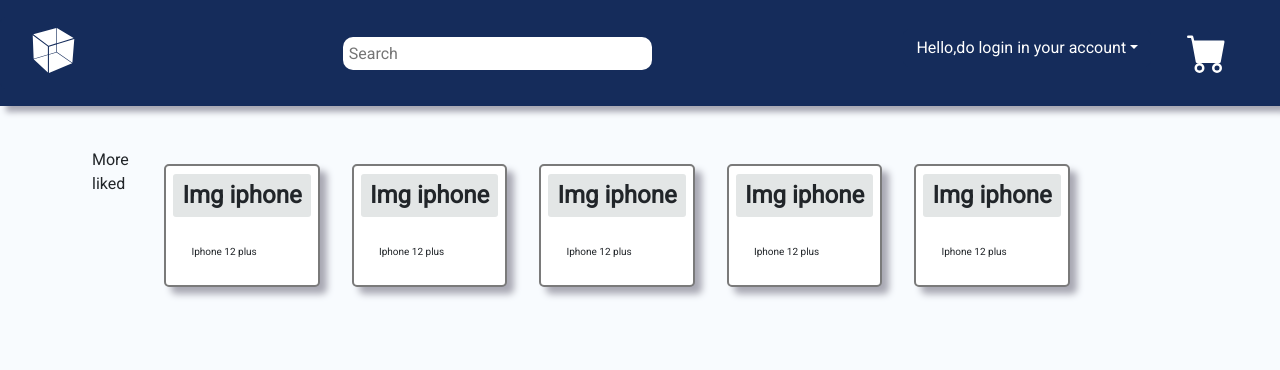
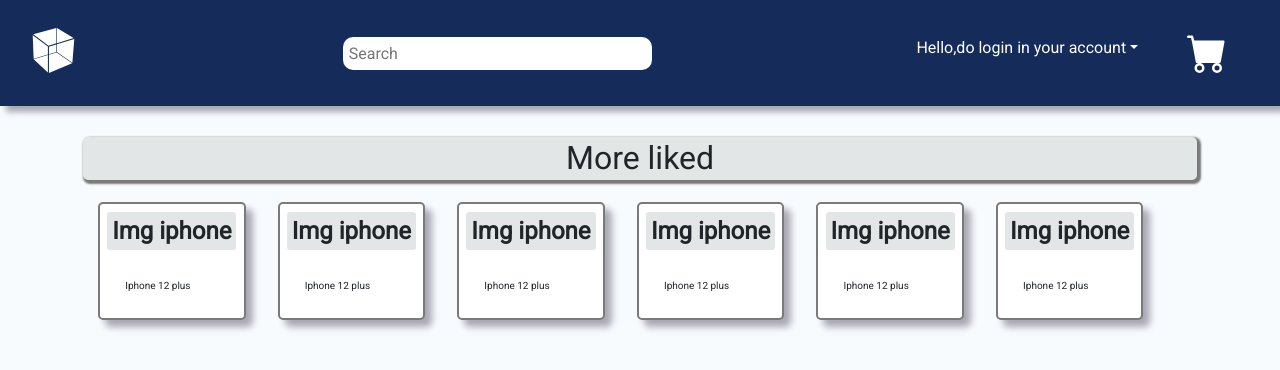
Before and after one commit to VitorKreis/Amazon, a React (Create React App) app in the folder front-end/: page / in a window 1280 px wide. Shown: the top 370 px of the page. Built offline with nearby package versions, Linux system fonts and the light colour scheme; a web font is replaced by a local one.

Commit message:
Fix the home

```diff
--- a/front-end/src/pages/home.css
+++ b/front-end/src/pages/home.css
@@ -1,30 +1,44 @@
 .container{
     display: flex;
-    padding-top: 2em;
+    padding-top: 30px;
 }
+
 .title {
-    display: block;
-    padding-left: 400px;
+    display: flex;
+    justify-content: center;
+    text-align: center;
     position: relative;
+    margin: 1px;
+    padding: 2px;
+    width: 100%;
+    background-color: #e3e6e6;
+    border-radius: 5px;
+    box-shadow: 2px 2px 2px 2px #7a7a7a;
 }
 .section{
     display: flex;
     flex-direction: row;
     justify-content: space-between;
     flex-wrap: nowrap;
-    margin: 10px;
+    margin: 50px 0;
     position: fixed;
 }
 
 .card{
     border: 2px solid #7a7a7a;
     border-radius: 5px;
-    width: 20%;
+    width: 100%;
     display: none;
-    margin: 0.5em;
-    padding: 0.2em;
-    justify-content: space-evenly;
-    box-shadow: 7px 7px 7px #A8A8B3;
+    margin: 20px;
+    padding: 2px;
+    justify-content: space-around;
+    box-shadow: 1px 1px 1px 1px #7a7a7a;
+
+}
+
+.card:hover{
+    transition: 0.3s;
+    box-shadow: 2px 2px 2px 2px #A8A8B3;
 }
 
 .card-img-top{
@@ -32,7 +46,7 @@
         text-align: center;
         border-radius: 3px;
         border: none;
-        padding: .3em;
+        padding: 5px;
         margin-bottom: 0.4em;
         font-size: 1.5em;
         font-weight: bold;
--- a/front-end/src/pages/home.jsx
+++ b/front-end/src/pages/home.jsx
@@ -5,8 +5,16 @@
 function Home() {
   return (
     <div className="container">
+        <h2 className="title">More liked</h2>
         <div className="section">
-            <span>More liked</span>
+       <div className="card">
+        <h1 className="card-img-top">Img iphone</h1>
+        <div className="card-body">
+          <p>
+            <span>Iphone 12 plus</span>
+          </p>
+        </div>
+       </div>
        <div className="card">
         <h1 className="card-img-top">Img iphone</h1>
         <div className="card-body">
```
